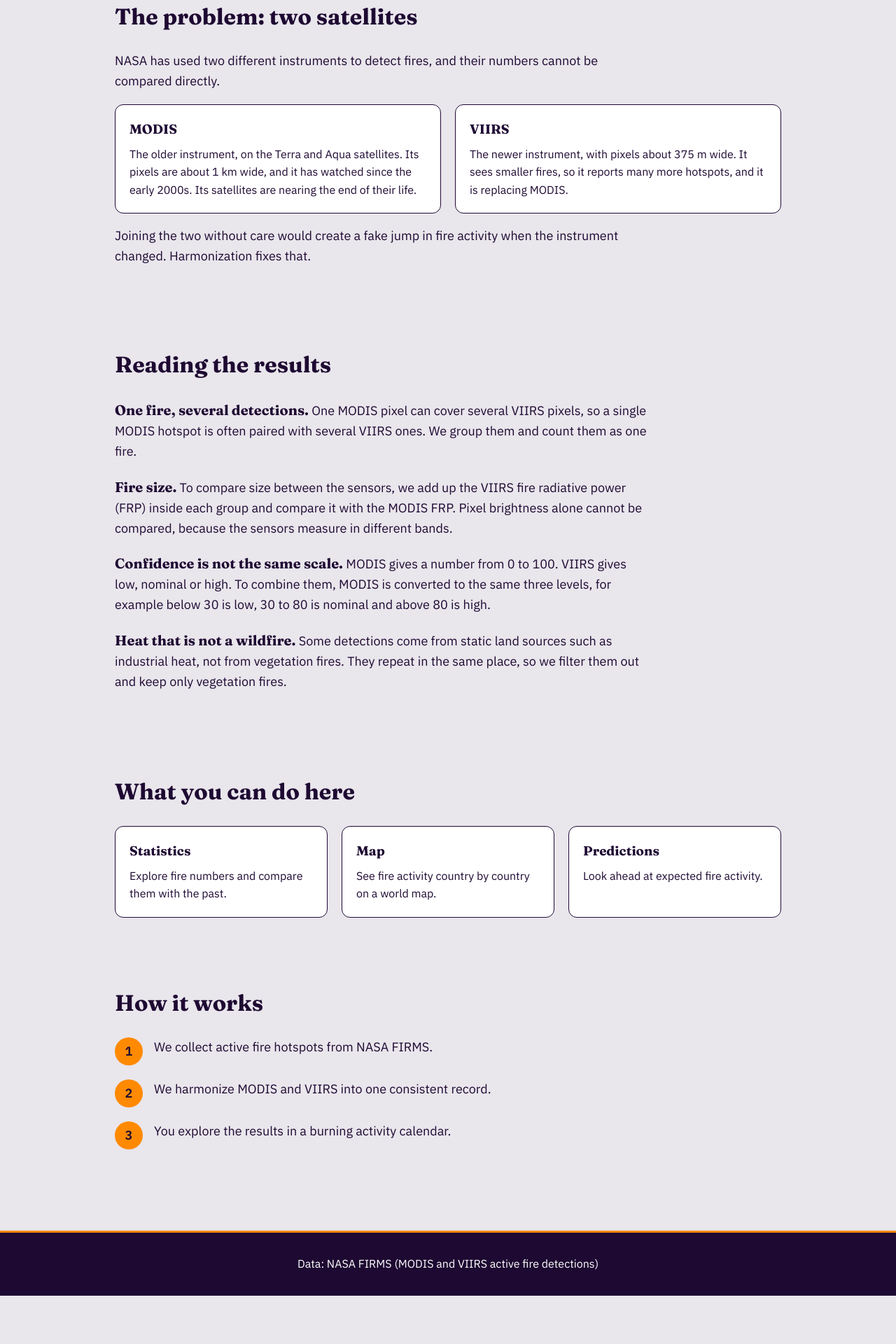
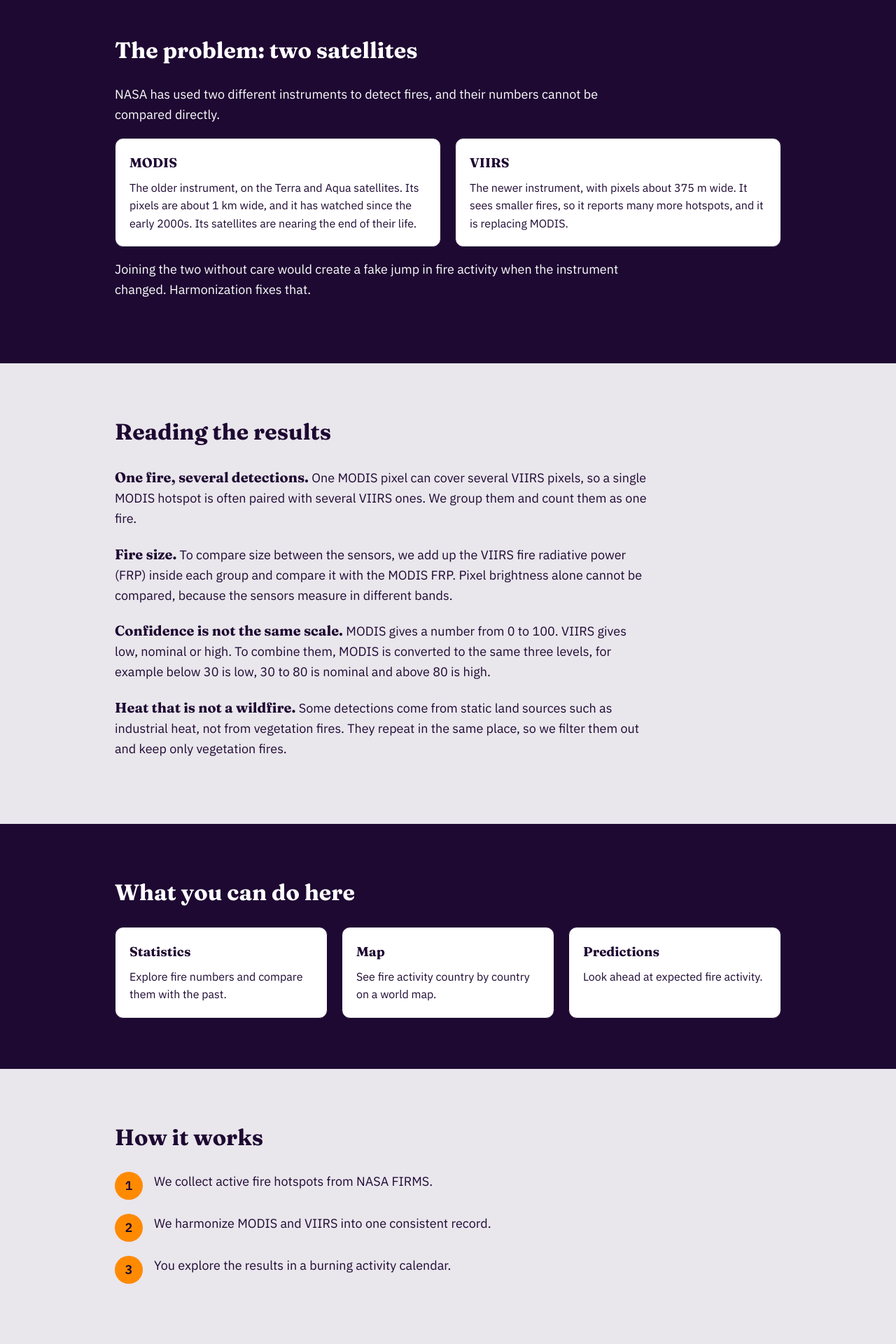
Before and after one commit to SimeonTheCoder/HotSpotHarmonization, a React (Vite) app in the folder HSH.Client/: page / in a window 1280 px wide. Shown: the part 740-2660 px from the top of the page at 70% size. Before the commit the page ends 2591 px from the top, so only its background shows below. Built offline with nearby package versions, Linux system fonts and the light colour scheme.

Commit message:
Add scroll reveal and light/dark bands to home, remove flame hover effect
Co-Authored-By: Claude Sonnet 5.5 <noreply@anthropic.com>

```diff
--- /dev/null
+++ b/HSH.Client/src/hooks/useReveal.ts
@@ -0,0 +1,25 @@
+import { useEffect } from "react";
+
+// adds the class "visible" to every ".reveal" element the first time it scrolls into view
+function useReveal() {
+    useEffect(() => {
+        const items = document.querySelectorAll(".reveal");
+
+        const observer = new IntersectionObserver(
+            (entries) => {
+                entries.forEach((entry) => {
+                    if (entry.isIntersecting) {
+                        entry.target.classList.add("visible");
+                        observer.unobserve(entry.target);
+                    }
+                });
+            },
+            { threshold: 0.15 },
+        );
+
+        items.forEach((item) => observer.observe(item));
+        return () => observer.disconnect();
+    }, []);
+}
+
+export default useReveal;
--- a/HSH.Client/src/index.css
+++ b/HSH.Client/src/index.css
@@ -57,38 +57,6 @@ body {
   transition: transform 0.15s ease, background 0.15s ease;
 }
 .nav-btn:hover { transform: scale(1.06); }
-/* a ring of flames around the button, only while hovering.
-   Two layers (red outside, orange inside); the outline flickers between two shapes. */
-.nav-btn { position: relative; }
-.nav-btn::before,
-.nav-btn::after {
-  content: "";
-  position: absolute;
-  opacity: 0;
-  pointer-events: none;
-}
-.nav-btn::before {
-  inset: -13px -8px -8px -8px;
-  background: var(--red);
-  clip-path: polygon(calc(0% + 4px) calc(0% + 6.5px), calc(7% + 0px) calc(0% + 0px), calc(20% + 0px) calc(0% + 6.5px), calc(27% + 0px) calc(0% + 0px), calc(40% + 0px) calc(0% + 6.5px), calc(47% + 0px) calc(0% + 0px), calc(60% + 0px) calc(0% + 6.5px), calc(67% + 0px) calc(0% + 0px), calc(80% + 0px) calc(0% + 6.5px), calc(86.99999999999999% + 0px) calc(0% + 0px), calc(100% + -4px) calc(0% + 6.5px), calc(100% + 0px) calc(25% + 0px), calc(100% + -4px) calc(50% + 0px), calc(100% + 0px) calc(75% + 0px), calc(100% + -4px) calc(100% + -4px), calc(93.00000000000001% + 0px) calc(100% + 0px), calc(80% + 0px) calc(100% + -4px), calc(73% + 0px) calc(100% + 0px), calc(60% + 0px) calc(100% + -4px), calc(53% + 0px) calc(100% + 0px), calc(40% + 0px) calc(100% + -4px), calc(33% + 0px) calc(100% + 0px), calc(20% + 0px) calc(100% + -4px), calc(13% + 0px) calc(100% + 0px), calc(0% + 4px) calc(100% + -4px), calc(0% + 0px) calc(75% + 0px), calc(0% + 4px) calc(50% + 0px), calc(0% + 0px) calc(25% + 0px), calc(0% + 4px) calc(0% + 6.5px), calc(0% + 7px) calc(0% + 12px), calc(0% + 7px) calc(100% + -7px), calc(100% + -7px) calc(100% + -7px), calc(100% + -7px) calc(0% + 12px), calc(0% + 7px) calc(0% + 12px));
-}
-.nav-btn::after {
-  inset: -8px -5px -5px -5px;
-  background: var(--orange);
-  clip-path: polygon(calc(0% + 2.5px) calc(0% + 4px), calc(13% + 0px) calc(0% + 0px), calc(20% + 0px) calc(0% + 4px), calc(33% + 0px) calc(0% + 0px), calc(40% + 0px) calc(0% + 4px), calc(53% + 0px) calc(0% + 0px), calc(60% + 0px) calc(0% + 4px), calc(73% + 0px) calc(0% + 0px), calc(80% + 0px) calc(0% + 4px), calc(93.00000000000001% + 0px) calc(0% + 0px), calc(100% + -2.5px) calc(0% + 4px), calc(100% + 0px) calc(25% + 0px), calc(100% + -2.5px) calc(50% + 0px), calc(100% + 0px) calc(75% + 0px), calc(100% + -2.5px) calc(100% + -2.5px), calc(86.99999999999999% + 0px) calc(100% + 0px), calc(80% + 0px) calc(100% + -2.5px), calc(67% + 0px) calc(100% + 0px), calc(60% + 0px) calc(100% + -2.5px), calc(47% + 0px) calc(100% + 0px), calc(40% + 0px) calc(100% + -2.5px), calc(27% + 0px) calc(100% + 0px), calc(20% + 0px) calc(100% + -2.5px), calc(7% + 0px) calc(100% + 0px), calc(0% + 2.5px) calc(100% + -2.5px), calc(0% + 0px) calc(75% + 0px), calc(0% + 2.5px) calc(50% + 0px), calc(0% + 0px) calc(25% + 0px), calc(0% + 2.5px) calc(0% + 4px), calc(0% + 4px) calc(0% + 7px), calc(0% + 4px) calc(100% + -4px), calc(100% + -4px) calc(100% + -4px), calc(100% + -4px) calc(0% + 7px), calc(0% + 4px) calc(0% + 7px));
-}
-.nav-btn:hover::before { opacity: 1; animation: fire-outer 0.4s ease-in-out infinite alternate; }
-.nav-btn:hover::after  { opacity: 1; animation: fire-inner 0.3s ease-in-out infinite alternate; }
-
-@keyframes fire-outer {
-  from { clip-path: polygon(calc(0% + 4px) calc(0% + 6.5px), calc(7% + 0px) calc(0% + 0px), calc(20% + 0px) calc(0% + 6.5px), calc(27% + 0px) calc(0% + 0px), calc(40% + 0px) calc(0% + 6.5px), calc(47% + 0px) calc(0% + 0px), calc(60% + 0px) calc(0% + 6.5px), calc(67% + 0px) calc(0% + 0px), calc(80% + 0px) calc(0% + 6.5px), calc(86.99999999999999% + 0px) calc(0% + 0px), calc(100% + -4px) calc(0% + 6.5px), calc(100% + 0px) calc(25% + 0px), calc(100% + -4px) calc(50% + 0px), calc(100% + 0px) calc(75% + 0px), calc(100% + -4px) calc(100% + -4px), calc(93.00000000000001% + 0px) calc(100% + 0px), calc(80% + 0px) calc(100% + -4px), calc(73% + 0px) calc(100% + 0px), calc(60% + 0px) calc(100% + -4px), calc(53% + 0px) calc(100% + 0px), calc(40% + 0px) calc(100% + -4px), calc(33% + 0px) calc(100% + 0px), calc(20% + 0px) calc(100% + -4px), calc(13% + 0px) calc(100% + 0px), calc(0% + 4px) calc(100% + -4px), calc(0% + 0px) calc(75% + 0px), calc(0% + 4px) calc(50% + 0px), calc(0% + 0px) calc(25% + 0px), calc(0% + 4px) calc(0% + 6.5px), calc(0% + 7px) calc(0% + 12px), calc(0% + 7px) calc(100% + -7px), calc(100% + -7px) calc(100% + -7px), calc(100% + -7px) calc(0% + 12px), calc(0% + 7px) calc(0% + 12px)); }
-  to   { clip-path: polygon(calc(0% + 4px) calc(0% + 6.5px), calc(13% + 0px) calc(0% + 3px), calc(20% + 0px) calc(0% + 6.5px), calc(33% + 0px) calc(0% + 3px), calc(40% + 0px) calc(0% + 6.5px), calc(53% + 0px) calc(0% + 3px), calc(60% + 0px) calc(0% + 6.5px), calc(73% + 0px) calc(0% + 3px), calc(80% + 0px) calc(0% + 6.5px), calc(93.00000000000001% + 0px) calc(0% + 3px), calc(100% + -4px) calc(0% + 6.5px), calc(100% + -1.5px) calc(25% + 0px), calc(100% + -4px) calc(50% + 0px), calc(100% + -1.5px) calc(75% + 0px), calc(100% + -4px) calc(100% + -4px), calc(86.99999999999999% + 0px) calc(100% + -1.5px), calc(80% + 0px) calc(100% + -4px), calc(67% + 0px) calc(100% + -1.5px), calc(60% + 0px) calc(100% + -4px), calc(47% + 0px) calc(100% + -1.5px), calc(40% + 0px) calc(100% + -4px), calc(27% + 0px) calc(100% + -1.5px), calc(20% + 0px) calc(100% + -4px), calc(7% + 0px) calc(100% + -1.5px), calc(0% + 4px) calc(100% + -4px), calc(0% + 1.5px) calc(75% + 0px), calc(0% + 4px) calc(50% + 0px), calc(0% + 1.5px) calc(25% + 0px), calc(0% + 4px) calc(0% + 6.5px), calc(0% + 7px) calc(0% + 12px), calc(0% + 7px) calc(100% + -7px), calc(100% + -7px) calc(100% + -7px), calc(100% + -7px) calc(0% + 12px), calc(0% + 7px) calc(0% + 12px)); }
-}
-@keyframes fire-inner {
-  from { clip-path: polygon(calc(0% + 2.5px) calc(0% + 4px), calc(13% + 0px) calc(0% + 0px), calc(20% + 0px) calc(0% + 4px), calc(33% + 0px) calc(0% + 0px), calc(40% + 0px) calc(0% + 4px), calc(53% + 0px) calc(0% + 0px), calc(60% + 0px) calc(0% + 4px), calc(73% + 0px) calc(0% + 0px), calc(80% + 0px) calc(0% + 4px), calc(93.00000000000001% + 0px) calc(0% + 0px), calc(100% + -2.5px) calc(0% + 4px), calc(100% + 0px) calc(25% + 0px), calc(100% + -2.5px) calc(50% + 0px), calc(100% + 0px) calc(75% + 0px), calc(100% + -2.5px) calc(100% + -2.5px), calc(86.99999999999999% + 0px) calc(100% + 0px), calc(80% + 0px) calc(100% + -2.5px), calc(67% + 0px) calc(100% + 0px), calc(60% + 0px) calc(100% + -2.5px), calc(47% + 0px) calc(100% + 0px), calc(40% + 0px) calc(100% + -2.5px), calc(27% + 0px) calc(100% + 0px), calc(20% + 0px) calc(100% + -2.5px), calc(7% + 0px) calc(100% + 0px), calc(0% + 2.5px) calc(100% + -2.5px), calc(0% + 0px) calc(75% + 0px), calc(0% + 2.5px) calc(50% + 0px), calc(0% + 0px) calc(25% + 0px), calc(0% + 2.5px) calc(0% + 4px), calc(0% + 4px) calc(0% + 7px), calc(0% + 4px) calc(100% + -4px), calc(100% + -4px) calc(100% + -4px), calc(100% + -4px) calc(0% + 7px), calc(0% + 4px) calc(0% + 7px)); }
-  to   { clip-path: polygon(calc(0% + 2.5px) calc(0% + 4px), calc(7% + 0px) calc(0% + 2px), calc(20% + 0px) calc(0% + 4px), calc(27% + 0px) calc(0% + 2px), calc(40% + 0px) calc(0% + 4px), calc(47% + 0px) calc(0% + 2px), calc(60% + 0px) calc(0% + 4px), calc(67% + 0px) calc(0% + 2px), calc(80% + 0px) calc(0% + 4px), calc(86.99999999999999% + 0px) calc(0% + 2px), calc(100% + -2.5px) calc(0% + 4px), calc(100% + -1px) calc(25% + 0px), calc(100% + -2.5px) calc(50% + 0px), calc(100% + -1px) calc(75% + 0px), calc(100% + -2.5px) calc(100% + -2.5px), calc(93.00000000000001% + 0px) calc(100% + -1px), calc(80% + 0px) calc(100% + -2.5px), calc(73% + 0px) calc(100% + -1px), calc(60% + 0px) calc(100% + -2.5px), calc(53% + 0px) calc(100% + -1px), calc(40% + 0px) calc(100% + -2.5px), calc(33% + 0px) calc(100% + -1px), calc(20% + 0px) calc(100% + -2.5px), calc(13% + 0px) calc(100% + -1px), calc(0% + 2.5px) calc(100% + -2.5px), calc(0% + 1px) calc(75% + 0px), calc(0% + 2.5px) calc(50% + 0px), calc(0% + 1px) calc(25% + 0px), calc(0% + 2.5px) calc(0% + 4px), calc(0% + 4px) calc(0% + 7px), calc(0% + 4px) calc(100% + -4px), calc(100% + -4px) calc(100% + -4px), calc(100% + -4px) calc(0% + 7px), calc(0% + 4px) calc(0% + 7px)); }
-}
-
 .nav-btn:focus-visible { outline: 3px solid var(--white); outline-offset: 2px; }
 
 /* each button gets its own fire colour only on hover */
@@ -118,7 +86,15 @@ body {
 }
 
 /* ---------- Sections ---------- */
-.section { max-width: 1000px; margin: 0 auto; padding: 72px 24px 24px; }
+/* full-width bands, alternating light and dark */
+.band-light { background: var(--grey); color: var(--black); }
+.band-dark { background: var(--black); color: var(--white); }
+
+.section { max-width: 1000px; margin: 0 auto; padding: 72px 24px; }
+
+/* sections fade up once when they scroll into view */
+.reveal { opacity: 0; transform: translateY(24px); transition: opacity 0.6s ease, transform 0.6s ease; }
+.reveal.visible { opacity: 1; transform: none; }
 .section h2 {
   margin: 0 0 24px;
   font-size: 32px;
@@ -136,6 +112,7 @@ body {
   border-radius: 12px;
   padding: 20px;
   background: var(--white);
+  color: var(--black);
   transition: transform 0.2s ease;
 }
 .card:hover { transform: scale(1.03); }
@@ -167,7 +144,6 @@ body {
 }
 
 .footer {
-  margin-top: 72px;
   padding: 32px 24px;
   background: var(--black);
   color: var(--white);
@@ -241,6 +217,6 @@ body {
 @media (prefers-reduced-motion: reduce) {
   html { scroll-behavior: auto; }
   .nav-btn, .card { transition: none; }
+  .reveal { opacity: 1; transform: none; transition: none; }
   .nav-btn:hover, .card:hover { transform: none; }
-  .nav-btn:hover::before, .nav-btn:hover::after { animation: none; }
 }
--- a/HSH.Client/src/pages/Home.tsx
+++ b/HSH.Client/src/pages/Home.tsx
@@ -1,4 +1,8 @@
+import useReveal from "../hooks/useReveal";
+
 function Home() {
+  useReveal();
+
   return (
     <>
       <section className="hero">
@@ -8,9 +12,9 @@ function Home() {
           picture, so patterns, trends and unusual fire seasons are easy to spot.
         </p>
       </section>
-      <div className="stripe" />
 
-      <section className="section">
+      <section className="band band-light">
+        <div className="section reveal">
           <h2>What is this site?</h2>
           <p>
             Satellites have been detecting active fire hotspots since the early
@@ -18,16 +22,18 @@ function Home() {
             calendar that emergency responders, scientists and land managers can
             use to explore fire history in any area.
           </p>
+        </div>
       </section>
 
-      <section className="section">
+      <section className="band band-dark">
+        <div className="section reveal">
           <h2>The problem: two satellites</h2>
           <p>
             NASA has used two different instruments to detect fires, and their
             numbers cannot be compared directly.
           </p>
           <div className="cards">
-          <div className="card card-gold">
+            <div className="card">
               <h3>MODIS</h3>
               <p>
                 The older instrument, on the Terra and Aqua satellites. Its
@@ -35,7 +41,7 @@ function Home() {
                 2000s. Its satellites are nearing the end of their life.
               </p>
             </div>
-          <div className="card card-red">
+            <div className="card">
               <h3>VIIRS</h3>
               <p>
                 The newer instrument, with pixels about 375 m wide. It sees
@@ -48,9 +54,11 @@ function Home() {
             Joining the two without care would create a fake jump in fire
             activity when the instrument changed. Harmonization fixes that.
           </p>
+        </div>
       </section>
 
-      <section className="section">
+      <section className="band band-light">
+        <div className="section reveal">
           <h2>Reading the results</h2>
           <ul className="notes">
             <li>
@@ -78,27 +86,31 @@ function Home() {
               out and keep only vegetation fires.
             </li>
           </ul>
+        </div>
       </section>
 
-      <section className="section">
+      <section className="band band-dark">
+        <div className="section reveal">
           <h2>What you can do here</h2>
           <div className="cards">
-          <div className="card card-yellow">
+            <div className="card">
               <h3>Statistics</h3>
               <p>Explore fire numbers and compare them with the past.</p>
             </div>
-          <div className="card card-orange">
+            <div className="card">
               <h3>Map</h3>
               <p>See fire activity country by country on a world map.</p>
             </div>
-          <div className="card card-red">
+            <div className="card">
               <h3>Predictions</h3>
               <p>Look ahead at expected fire activity.</p>
             </div>
           </div>
+        </div>
       </section>
 
-      <section className="section">
+      <section className="band band-light">
+        <div className="section reveal">
           <h2>How it works</h2>
           <ol className="steps">
             <li><span className="step-num">1</span>
@@ -108,6 +120,7 @@ function Home() {
             <li><span className="step-num">3</span>
               <span>You explore the results in a burning activity calendar.</span></li>
           </ol>
+        </div>
       </section>
     </>
   )
```
Lines whose indentation alone changed are shown as unchanged.
